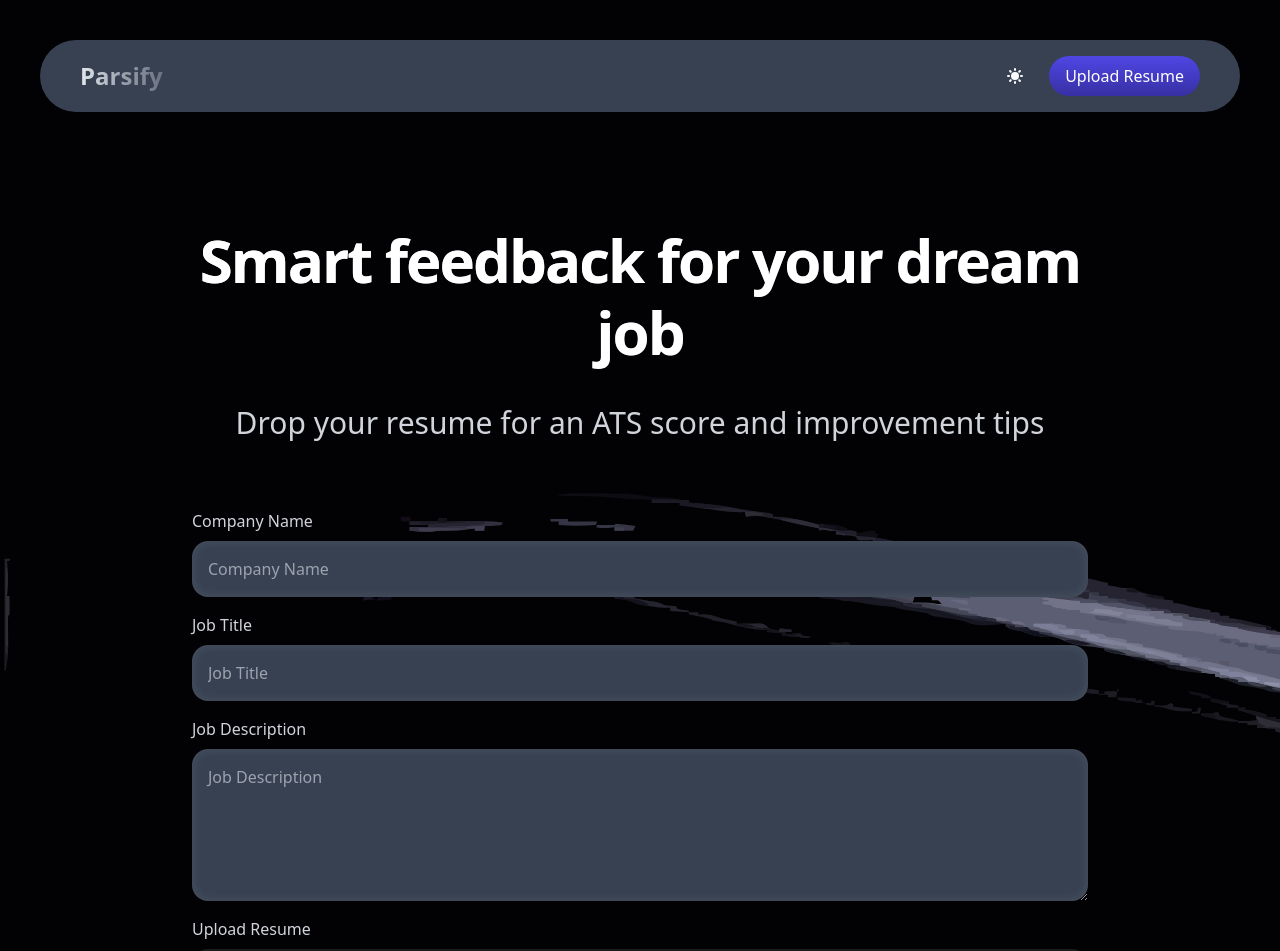
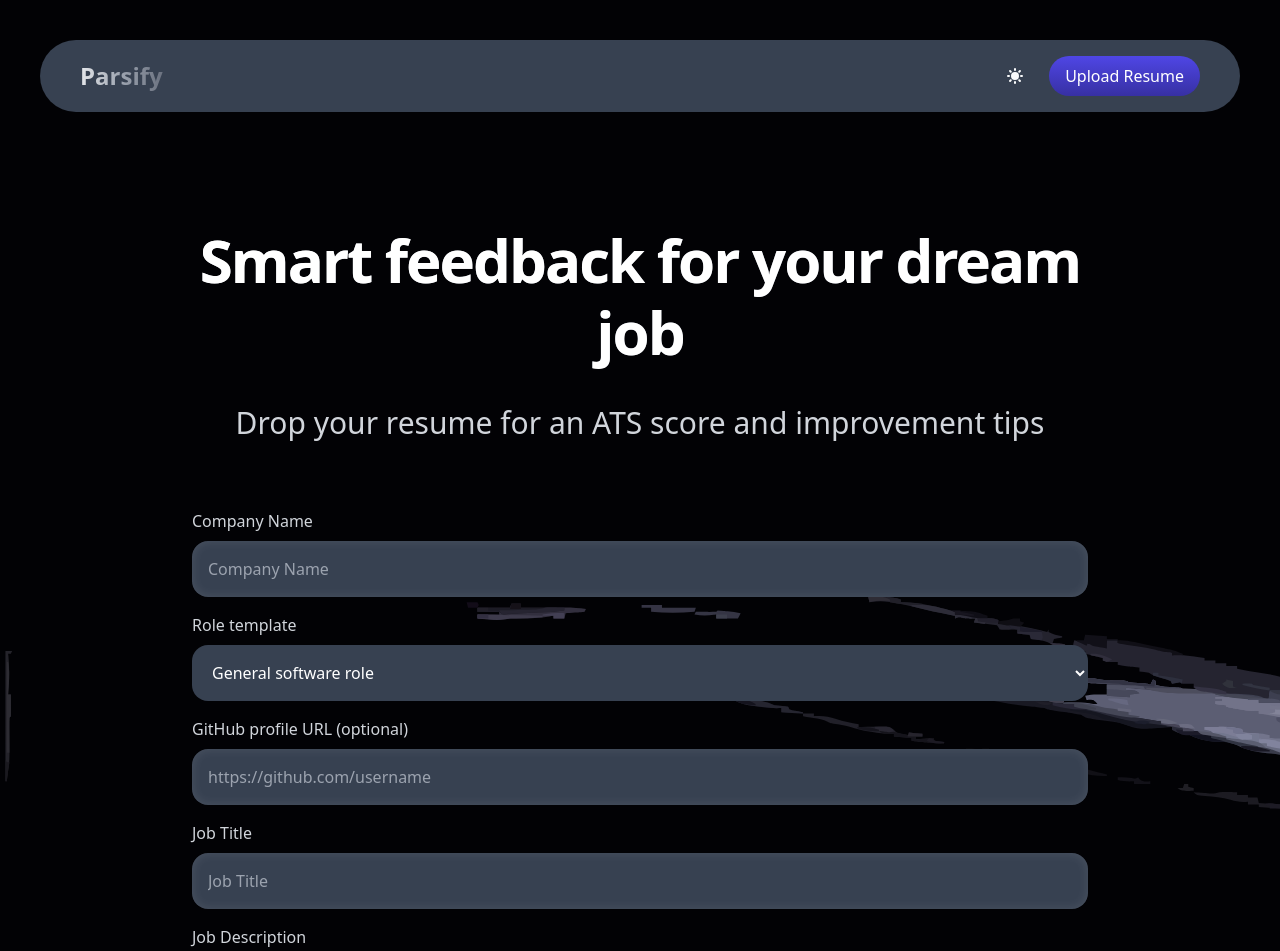
Before and after one commit to Ankit-cs/resumeParser, a Next.js app in the folder frontend/: page /upload in a window 1280 px wide. Shown: the top 951 px of the page. Built offline with nearby package versions, Linux system fonts and the light colour scheme; a web font is replaced by a local one.

Commit message:
updated upload page

```diff
--- a/frontend/app/upload/page.tsx
+++ b/frontend/app/upload/page.tsx
@@ -5,7 +5,7 @@ import Navbar from "~/components/Navbar";
 import FileUploader from "~/components/FileUploader";
 import { useAuthStore } from "~/lib/authStore";
 import { useRouter } from "next/navigation";
-import { convertPdfToImage } from "~/lib/pdf2img";
+import { convertPdfToImage, extractTextFromPdf } from "~/lib/pdf2img";
 import { generateUUID } from "~/lib/utils";
 import { saveResume } from "~/lib/storage";
 import { useTheme } from "~/lib/theme";
@@ -17,6 +17,8 @@ const Upload = () => {
     const [isProcessing, setIsProcessing] = useState(false);
     const [statusText, setStatusText] = useState('');
     const [file, setFile] = useState<File | null>(null);
+    const [githubUrl, setGithubUrl] = useState('');
+    const [roleTemplate, setRoleTemplate] = useState('general');
     const { theme } = useTheme();
 
     useEffect(() => {
@@ -44,7 +46,9 @@ const Upload = () => {
                 console.warn('Could not convert PDF to image, using default preview:', e);
             }
 
-            setStatusText('Analyzing resume with AI...');
+            setStatusText('Extracting resume text...');
+            const { text: resumeText, pageCount } = await extractTextFromPdf(file);
+            setStatusText('Evaluating evidence, job match, and optional GitHub projects...');
             const response = await fetch('/api/analyze', {
                 method: 'POST',
                 headers: { 'Content-Type': 'application/json' },
@@ -52,7 +56,10 @@ const Upload = () => {
                     companyName,
                     jobTitle,
                     jobDescription,
-                    resumeText: file.name,
+                    resumeText,
+                    pageCount,
+                    githubUrl,
+                    roleTemplate,
                 }),
             });
 
@@ -61,6 +68,7 @@ const Upload = () => {
             }
 
             const feedback = await response.json();
+            if (feedback.error) throw new Error(feedback.error);
             const uuid = generateUUID();
 
             const newResume: Resume = {
@@ -119,6 +127,16 @@ const Upload = () => {
                                 <input type="text" name="company-name" placeholder="Company Name" id="company-name" required />
                             </div>
                             <div className="form-div">
+                                <label htmlFor="role-template" className="text-gray-700 dark:text-gray-300">Role template</label>
+                                <select id="role-template" value={roleTemplate} onChange={(e) => setRoleTemplate(e.target.value)} className="w-full rounded-2xl p-4 dark:bg-gray-700 dark:text-white">
+                                    <option value="general">General software role</option><option value="frontend">Frontend developer</option><option value="backend">Backend developer</option><option value="data">Data / ML role</option>
+                                </select>
+                            </div>
+                            <div className="form-div">
+                                <label htmlFor="github-url" className="text-gray-700 dark:text-gray-300">GitHub profile URL (optional)</label>
+                                <input id="github-url" type="url" value={githubUrl} onChange={(e) => setGithubUrl(e.target.value)} placeholder="https://github.com/username" />
+                            </div>
+                            <div className="form-div">
                                 <label htmlFor="job-title" className="text-gray-700 dark:text-gray-300">Job Title</label>
                                 <input type="text" name="job-title" placeholder="Job Title" id="job-title" required />
                             </div>
```
